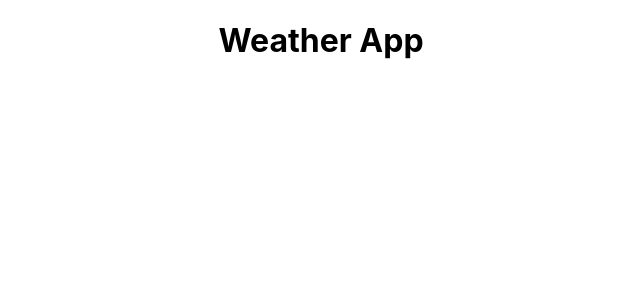
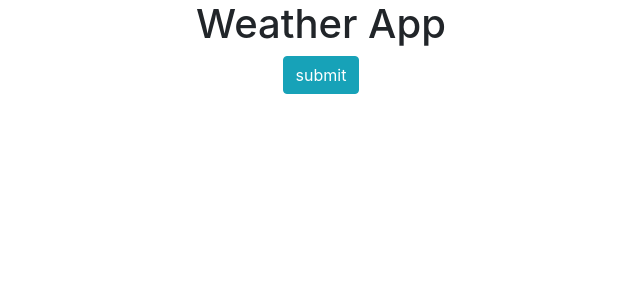
Before and after one commit to Reshvinder/final-shecodes-app, a React (Create React App) app: page / in a window 1280 px wide. Shown: the top 300 px of the page, without its empty margins (319-959 px from the left). Built offline with nearby package versions, Linux system fonts and the light colour scheme.

Commit message:
added bootstrap

```diff
--- a/package.json
+++ b/package.json
@@ -6,6 +6,7 @@
     "@testing-library/jest-dom": "^5.11.9",
     "@testing-library/react": "^11.2.3",
     "@testing-library/user-event": "^12.6.2",
+    "bootstrap": "^4.6.0",
     "react": "^17.0.1",
     "react-dom": "^17.0.1",
     "react-scripts": "4.0.1",
--- a/src/App.js
+++ b/src/App.js
@@ -3,7 +3,10 @@ import './App.css';
 export default function App() {
   return (
     <div className="App">
+      <div className="container">
       <h1> Weather App </h1>
+      <btn class="btn btn-info"> submit </btn>
+</div>
     </div>
   );
 }
--- a/src/index.js
+++ b/src/index.js
@@ -1,5 +1,6 @@
 import React from 'react';
 import ReactDOM from 'react-dom';
+import 'bootstrap/dist/css/bootstrap.css';
 import './index.css';
 import App from './App';
 import reportWebVitals from './reportWebVitals';
```
Also changed, not shown: 2 other files (tests, documents, lock files or other folders).
